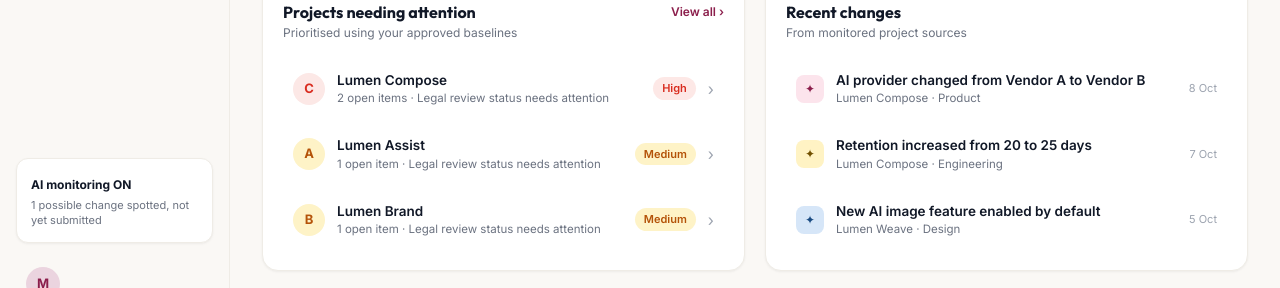
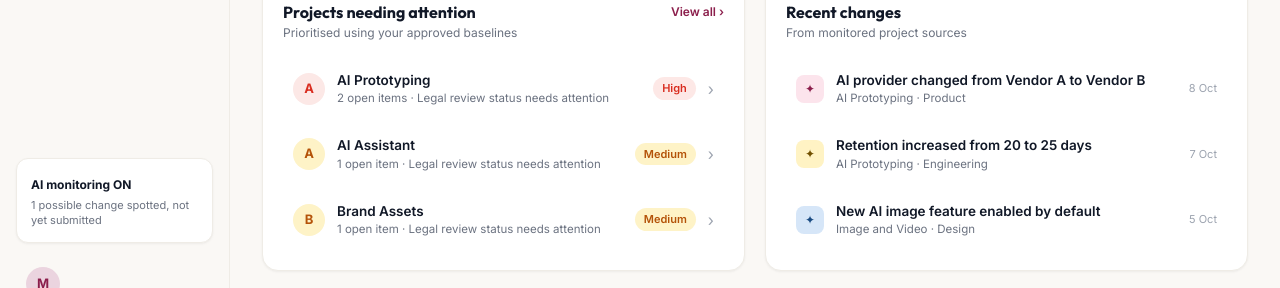
Before and after one commit to jaytomar19/LegalEase, a React (Vite) app: page / in a window 1280 px wide. Shown: the part 439-727 px from the top of the page. Built offline with nearby package versions, Linux system fonts and the light colour scheme.

Commit message:
ai prototyping

```diff
--- a/src/components/AppShell.tsx
+++ b/src/components/AppShell.tsx
@@ -1,10 +1,13 @@
 import type { ReactNode } from "react";
+import { useStore } from "../state/store";
 import { Sidebar } from "./Sidebar";
 import { TopBar } from "./TopBar";
 
 export function AppShell({ children }: { children: ReactNode }) {
+  const { state } = useStore();
+
   return (
-    <div className="app-outer">
+    <div className={`app-outer ${state.darkMode ? "dark-mode" : ""}`}>
       <div className="prototype-top-bar">
         <div className="prototype-left">
           <span className="prototype-sparkle">✦</span>
--- a/src/data/seed.ts
+++ b/src/data/seed.ts
@@ -11,7 +11,7 @@
 export const PROJECTS: Project[] = [
   {
     id: "C",
-    name: "Lumen Compose",
+    name: "AI Prototyping",
     subtitle: "AI prototyping and code generation.",
     people: 4,
     avatars: ["SC", "+3"],
@@ -21,7 +21,7 @@
   },
   {
     id: "A",
-    name: "Lumen Assist",
+    name: "AI Assistant",
     subtitle: "AI features across products.",
     people: 5,
     avatars: ["DP", "+4"],
@@ -31,7 +31,7 @@
   },
   {
     id: "S",
-    name: "Lumen Sites",
+    name: "Website Publishing",
     subtitle: "Website publishing.",
     people: 3,
     avatars: ["PS", "+2"],
@@ -41,7 +41,7 @@
   },
   {
     id: "B",
-    name: "Lumen Brand",
+    name: "Brand Assets",
     subtitle: "Brand asset generation.",
     people: 3,
     avatars: ["AK", "+2"],
@@ -51,7 +51,7 @@
   },
   {
     id: "W",
-    name: "Lumen Weave",
+    name: "Image and Video",
     subtitle: "Image and video generation.",
     people: 4,
     avatars: ["JL", "+3"],
@@ -67,7 +67,7 @@
 > = {
   C: {
     title: "AI provider vendor update",
-    summary: "Changing AI provider from Vendor A to Vendor B for Lumen Compose.",
+    summary: "Changing AI provider from Vendor A to Vendor B for AI Prototyping.",
   },
   A: {
     title: "Purchase history input clarification",
@@ -75,7 +75,7 @@
   },
   S: {
     title: "EU region feature rollout",
-    summary: "Feature rollout in EU region for Lumen Sites.",
+    summary: "Feature rollout in EU region for Website Publishing.",
   },
   B: {
     title: "Launch copy disclosure update",
@@ -83,7 +83,7 @@
   },
   W: {
     title: "Default-on AI image feature",
-    summary: "Switching AI image feature on by default in Lumen Weave.",
+    summary: "Switching AI image feature on by default in Image and Video.",
   },
 };
 
@@ -95,7 +95,7 @@
     projectId: "C",
     team: "Product management",
     documentId: "doc-1042",
-    documentTitle: "Lumen Compose · Product",
+    documentTitle: "AI Prototyping · Product",
     feature: "AI provider",
     category: "Vendor change",
     urgency: "urgent",
@@ -110,7 +110,7 @@
     projectId: "S",
     team: "Product management",
     documentId: "doc-1043",
-    documentTitle: "Lumen Sites · Product",
+    documentTitle: "Website Publishing · Product",
     feature: "EU region",
     category: "Jurisdiction",
     urgency: "later",
@@ -125,7 +125,7 @@
     projectId: "W",
     team: "Design",
     documentId: "doc-1054",
-    documentTitle: "Lumen Weave · Design",
+    documentTitle: "Image and Video · Design",
     feature: "AI image feature",
     category: "Default setting",
     urgency: "later",
@@ -141,7 +141,7 @@
     projectId: "S",
     team: "Product management",
     documentId: "doc-1055",
-    documentTitle: "Lumen Sites · Product",
+    documentTitle: "Website Publishing · Product",
     feature: "Slack export",
     category: "Vendor change",
     urgency: "later",
@@ -157,7 +157,7 @@
     projectId: "A",
     team: "Product management",
     documentId: "doc-1066",
-    documentTitle: "Lumen Assist · Product",
+    documentTitle: "AI Assistant · Product",
     feature: "Purchase history",
     category: "Data category",
     urgency: "later",
@@ -172,7 +172,7 @@
     projectId: "A",
     team: "Engineering",
     documentId: "doc-1067",
-    documentTitle: "Lumen Assist · Engineering",
+    documentTitle: "AI Assistant · Engineering",
     feature: "Request logs",
     category: "Data kept longer",
     urgency: "later",
@@ -187,7 +187,7 @@
     projectId: "W",
     team: "Design",
     documentId: "doc-1078",
-    documentTitle: "Lumen Weave · Design",
+    documentTitle: "Image and Video · Design",
     feature: "Image captions",
     category: "Vendor change",
     urgency: "later",
@@ -203,7 +203,7 @@
     projectId: "B",
     team: "Product management",
     documentId: "doc-1079",
-    documentTitle: "Lumen Brand · Marketing",
+    documentTitle: "Brand Assets · Marketing",
     feature: "Launch copy",
     category: "Generated content",
     urgency: "later",
--- a/src/data/tickets.ts
+++ b/src/data/tickets.ts
@@ -31,13 +31,13 @@
     title: "AI provider changed from Vendor A to Vendor B",
     urgency: "High",
     status: "Awaiting review",
-    project: "Lumen Compose",
+    project: "AI Prototyping",
     team: "Product",
     raisedBy: "Sarah Chen",
     raisedDate: "8 Oct 2026, 10:42 AM",
     docButton: "PRD v1.4",
-    beforeText: 'Lumen Compose will use Provider A for code generation.',
-    afterText: 'Lumen Compose will use Provider B for code generation.',
+    beforeText: 'AI Prototyping will use Provider A for code generation.',
+    afterText: 'AI Prototyping will use Provider B for code generation.',
     whyFlagged: "Potential re-review trigger. A new vendor can start a notice period to customers, and its data terms may differ from what was approved.",
     approval: "Vendor DPA, clause 4.2 (Baseline v1)",
     affectedCondition: "Approved AI provider list.",
@@ -53,13 +53,13 @@
     title: "Feature rollout in EU region",
     urgency: "Medium",
     status: "Awaiting review",
-    project: "Lumen Sites",
+    project: "Website Publishing",
     team: "Product",
     raisedBy: "Priya Shah",
     raisedDate: "7 Oct 2026",
     docButton: "PRD v2.1",
-    beforeText: 'Lumen Sites will be available to customers in the United States only.',
-    afterText: 'Lumen Sites will also be available to customers in the EU from next month.',
+    beforeText: 'Website Publishing will be available to customers in the United States only.',
+    afterText: 'Website Publishing will also be available to customers in the EU from next month.',
     whyFlagged: "Potential re-review trigger. The project's approved Legal baseline lists launch regions as the United States only. The PRD adds the EU.",
     approval: "Legal review, 15 Aug 2026 (Baseline v2)",
     affectedCondition: "Approved launch regions, US only.",
@@ -75,7 +75,7 @@
     title: "Default-on AI image feature",
     urgency: "Medium",
     status: "Under review",
-    project: "Lumen Weave",
+    project: "Image and Video",
     team: "Design",
     raisedBy: "Jordan Lee",
     raisedDate: "5 Oct 2026",
@@ -96,7 +96,7 @@
     title: "New third-party Slack export",
     urgency: "Low",
     status: "Under review",
-    project: "Lumen Sites",
+    project: "Website Publishing",
     team: "Product",
     raisedBy: "Maya Rao",
     raisedDate: "3 Oct 2026",
@@ -117,13 +117,13 @@
     title: "Clarification on purchase-history input",
     urgency: "Medium",
     status: "Needs information",
-    project: "Lumen Assist",
+    project: "AI Assistant",
     team: "Product",
     raisedBy: "Daniel Park",
     raisedDate: "6 Oct 2026",
     docButton: "Spec v1.1",
-    beforeText: 'Lumen Assist processes user queries using active context only.',
-    afterText: 'Lumen Assist includes user purchase history in AI prompt context.',
+    beforeText: 'AI Assistant processes user queries using active context only.',
+    afterText: 'AI Assistant includes user purchase history in AI prompt context.',
     whyFlagged: "Potential re-review trigger. Including purchase history adds sensitive customer transaction data to prompt payloads.",
     approval: "Legal review, 12 Aug 2026 (Baseline v1)",
     affectedCondition: "Permitted AI input data types.",
@@ -139,7 +139,7 @@
     title: "AI request logs kept for longer",
     urgency: "Low",
     status: "Needs information",
-    project: "Lumen Assist",
+    project: "AI Assistant",
     team: "Engineering",
     raisedBy: "Daniel Park",
     raisedDate: "6 Oct 2026",
@@ -161,7 +161,7 @@
     title: "New AI provider for image captions",
     urgency: "Low",
     status: "Sent back to team",
-    project: "Lumen Weave",
+    project: "Image and Video",
     team: "Design",
     raisedBy: "Jordan Lee",
     raisedDate: "29 Sep 2026",
@@ -184,7 +184,7 @@
     title: "Updated launch copy needs disclosure",
     urgency: "Medium",
     status: "Sent back to team",
-    project: "Lumen Brand",
+    project: "Brand Assets",
     team: "Marketing",
     raisedBy: "Alex Kim",
     raisedDate: "27 Sep 2026",
--- a/src/screens/Screen1Home.tsx
+++ b/src/screens/Screen1Home.tsx
@@ -87,9 +87,9 @@
 
           <div className="attention-list">
             <div className="attention-item" onClick={goToProjects}>
-              <span className="project-circle-avatar avatar-c">C</span>
+              <span className="project-circle-avatar avatar-c">A</span>
               <div className="attention-item-body">
-                <div className="attention-item-title">Lumen Compose</div>
+                <div className="attention-item-title">AI Prototyping</div>
                 <div className="attention-item-sub">2 open items · Legal review status needs attention</div>
               </div>
               <span className="badge badge-high-pill">High</span>
@@ -99,7 +99,7 @@
             <div className="attention-item" onClick={goToProjects}>
               <span className="project-circle-avatar avatar-a">A</span>
               <div className="attention-item-body">
-                <div className="attention-item-title">Lumen Assist</div>
+                <div className="attention-item-title">AI Assistant</div>
                 <div className="attention-item-sub">1 open item · Legal review status needs attention</div>
               </div>
               <span className="badge badge-medium-pill">Medium</span>
@@ -109,7 +109,7 @@
             <div className="attention-item" onClick={goToProjects}>
               <span className="project-circle-avatar avatar-b">B</span>
               <div className="attention-item-body">
-                <div className="attention-item-title">Lumen Brand</div>
+                <div className="attention-item-title">Brand Assets</div>
                 <div className="attention-item-sub">1 open item · Legal review status needs attention</div>
               </div>
               <span className="badge badge-medium-pill">Medium</span>
@@ -130,7 +130,7 @@
               <span className="recent-sparkle-icon icon-pink">✦</span>
               <div className="recent-item-body">
                 <div className="recent-item-title">AI provider changed from Vendor A to Vendor B</div>
-                <div className="recent-item-sub">Lumen Compose · Product</div>
+                <div className="recent-item-sub">AI Prototyping · Product</div>
               </div>
               <div className="recent-item-date">8 Oct</div>
             </div>
@@ -139,7 +139,7 @@
               <span className="recent-sparkle-icon icon-yellow">✦</span>
               <div className="recent-item-body">
                 <div className="recent-item-title">Retention increased from 20 to 25 days</div>
-                <div className="recent-item-sub">Lumen Compose · Engineering</div>
+                <div className="recent-item-sub">AI Prototyping · Engineering</div>
               </div>
               <div className="recent-item-date">7 Oct</div>
             </div>
@@ -148,7 +148,7 @@
               <span className="recent-sparkle-icon icon-blue">✦</span>
               <div className="recent-item-body">
                 <div className="recent-item-title">New AI image feature enabled by default</div>
-                <div className="recent-item-sub">Lumen Weave · Design</div>
+                <div className="recent-item-sub">Image and Video · Design</div>
               </div>
               <div className="recent-item-date">5 Oct</div>
             </div>
--- a/src/screens/Screen6Tickets.tsx
+++ b/src/screens/Screen6Tickets.tsx
@@ -76,7 +76,7 @@
                 <span className="kanban-ticket-id">#1042</span>
               </div>
               <div className="kanban-card-title">AI provider changed from Vendor A to Vendor B</div>
-              <div className="kanban-card-sub">Lumen Compose · Product</div>
+              <div className="kanban-card-sub">AI Prototyping · Product</div>
               <div className="kanban-card-tags">
                 <span className="tag-pill">Vendor</span>
                 <span className="tag-pill">Contract</span>
@@ -96,7 +96,7 @@
                 <span className="kanban-ticket-id">#1043</span>
               </div>
               <div className="kanban-card-title">Feature rollout in EU region</div>
-              <div className="kanban-card-sub">Lumen Sites · Product</div>
+              <div className="kanban-card-sub">Website Publishing · Product</div>
               <div className="kanban-card-tags">
                 <span className="tag-pill">Privacy</span>
                 <span className="tag-pill">Data use</span>
@@ -131,7 +131,7 @@
                 <span className="kanban-ticket-id">#1054</span>
               </div>
               <div className="kanban-card-title">Default-on AI image feature</div>
-              <div className="kanban-card-sub">Lumen Weave · Design</div>
+              <div className="kanban-card-sub">Image and Video · Design</div>
               <div className="kanban-card-tags">
                 <span className="tag-pill">Default setting</span>
                 <span className="tag-pill">Consumer</span>
@@ -151,7 +151,7 @@
                 <span className="kanban-ticket-id">#1055</span>
               </div>
               <div className="kanban-card-title">New third-party Slack export</div>
-              <div className="kanban-card-sub">Lumen Sites · Product</div>
+              <div className="kanban-card-sub">Website Publishing · Product</div>
               <div className="kanban-card-tags">
                 <span className="tag-pill">Privacy</span>
                 <span className="tag-pill">Data use</span>
@@ -186,7 +186,7 @@
                 <span className="kanban-ticket-id">#1066</span>
               </div>
               <div className="kanban-card-title">Clarification on purchase-history input</div>
-              <div className="kanban-card-sub">Lumen Assist · Product</div>
+              <div className="kanban-card-sub">AI Assistant · Product</div>
               <div className="kanban-card-tags">
                 <span className="tag-pill">Data category</span>
                 <span className="tag-pill">Privacy</span>
@@ -216,7 +216,7 @@
                 <span className="kanban-ticket-id">#1067</span>
               </div>
               <div className="kanban-card-title">AI request logs kept for longer</div>
-              <div className="kanban-card-sub">Lumen Assist · Engineering</div>
+              <div className="kanban-card-sub">AI Assistant · Engineering</div>
               <div className="kanban-card-tags">
                 <span className="tag-pill">Privacy</span>
                 <span className="tag-pill">Data use</span>
@@ -251,7 +251,7 @@
                 <span className="kanban-ticket-id">#1078</span>
               </div>
               <div className="kanban-card-title">New AI provider for image captions</div>
-              <div className="kanban-card-sub">Lumen Weave · Design</div>
+              <div className="kanban-card-sub">Image and Video · Design</div>
               <div className="kanban-card-tags">
                 <span className="tag-pill">Vendor</span>
                 <span className="tag-pill">Contract</span>
@@ -271,7 +271,7 @@
                 <span className="kanban-ticket-id">#1079</span>
               </div>
               <div className="kanban-card-title">Updated launch copy needs disclosure</div>
-              <div className="kanban-card-sub">Lumen Brand · Marketing</div>
+              <div className="kanban-card-sub">Brand Assets · Marketing</div>
               <div className="kanban-card-tags">
                 <span className="tag-pill">Privacy</span>
                 <span className="tag-pill">Data use</span>
--- a/src/screens/ScreenProjects.tsx
+++ b/src/screens/ScreenProjects.tsx
@@ -10,8 +10,9 @@
 
   const projects = [
     {
-      id: "C",
-      name: "Lumen Compose",
+      id: "A1",
+      initial: "A",
+      name: "AI Prototyping",
       description: "AI prototyping and code generation.",
       owner: "Sarah Chen · Product",
       lastReview: "24 Sep 2026",
@@ -21,8 +22,9 @@
       avatarClass: "avatar-c",
     },
     {
-      id: "A",
-      name: "Lumen Assist",
+      id: "A2",
+      initial: "A",
+      name: "AI Assistant",
       description: "AI features across products.",
       owner: "Daniel Park · Design",
       lastReview: "12 Aug 2026",
@@ -32,8 +34,9 @@
       avatarClass: "avatar-a",
     },
     {
-      id: "S",
-      name: "Lumen Sites",
+      id: "W",
+      initial: "W",
+      name: "Website Publishing",
       description: "Website publishing.",
       owner: "Priya Shah · Product",
       lastReview: "15 Aug 2026",
@@ -44,7 +47,8 @@
     },
     {
       id: "B",
-      name: "Lumen Brand",
+      initial: "B",
+      name: "Brand Assets",
       description: "Brand asset generation.",
       owner: "Alex Kim · Marketing",
       lastReview: "10 Sep 2026",
@@ -54,8 +58,9 @@
       avatarClass: "avatar-b",
     },
     {
-      id: "W",
-      name: "Lumen Weave",
+      id: "I",
+      initial: "I",
+      name: "Image and Video",
       description: "Image and video generation.",
       owner: "Jordan Lee · Engineering",
       lastReview: "18 Sep 2026",
@@ -120,7 +125,7 @@
             }
           >
             <div className="project-card-header">
-              <span className={`project-circle-avatar ${p.avatarClass}`}>{p.id}</span>
+              <span className={`project-circle-avatar ${p.avatarClass}`}>{p.initial}</span>
               <span className={`project-status-pill pill-${p.statusType}`}>
                 {p.statusType === "at-risk" && "⏱ "}
                 {p.statusType === "re-review" && "⏱ "}
--- a/src/state/store.tsx
+++ b/src/state/store.tsx
@@ -34,6 +34,7 @@
   filters: { show: ShowFilter; groupBy: GroupBy; keyword: string };
   submissionResult: SubmissionResult;
   trackingBadgeBase: number;
+  darkMode: boolean;
 };
 
 function createInitialState(): AppState {
@@ -49,11 +50,13 @@
     filters: { show: "all", groupBy: null, keyword: "" },
     submissionResult: null,
     trackingBadgeBase: 3,
+    darkMode: false,
   };
 }
 
 type Action =
   | { type: "RESET" }
+  | { type: "TOGGLE_DARK_MODE" }
   | { type: "SET_ROLE"; role: Role }
   | { type: "NAVIGATE"; screen: ScreenState }
   | { type: "SET_FILTERS"; filters: Partial<AppState["filters"]> }
@@ -93,6 +96,9 @@
   switch (action.type) {
     case "RESET":
       return createInitialState();
+
+    case "TOGGLE_DARK_MODE":
+      return { ...state, darkMode: !state.darkMode };
 
     case "SET_ROLE":
       return { ...state, role: action.role };
```
Also changed, not shown: src/components/TopBar.tsx (+8 -2 lines), src/styles.css (+122 -0 lines).
